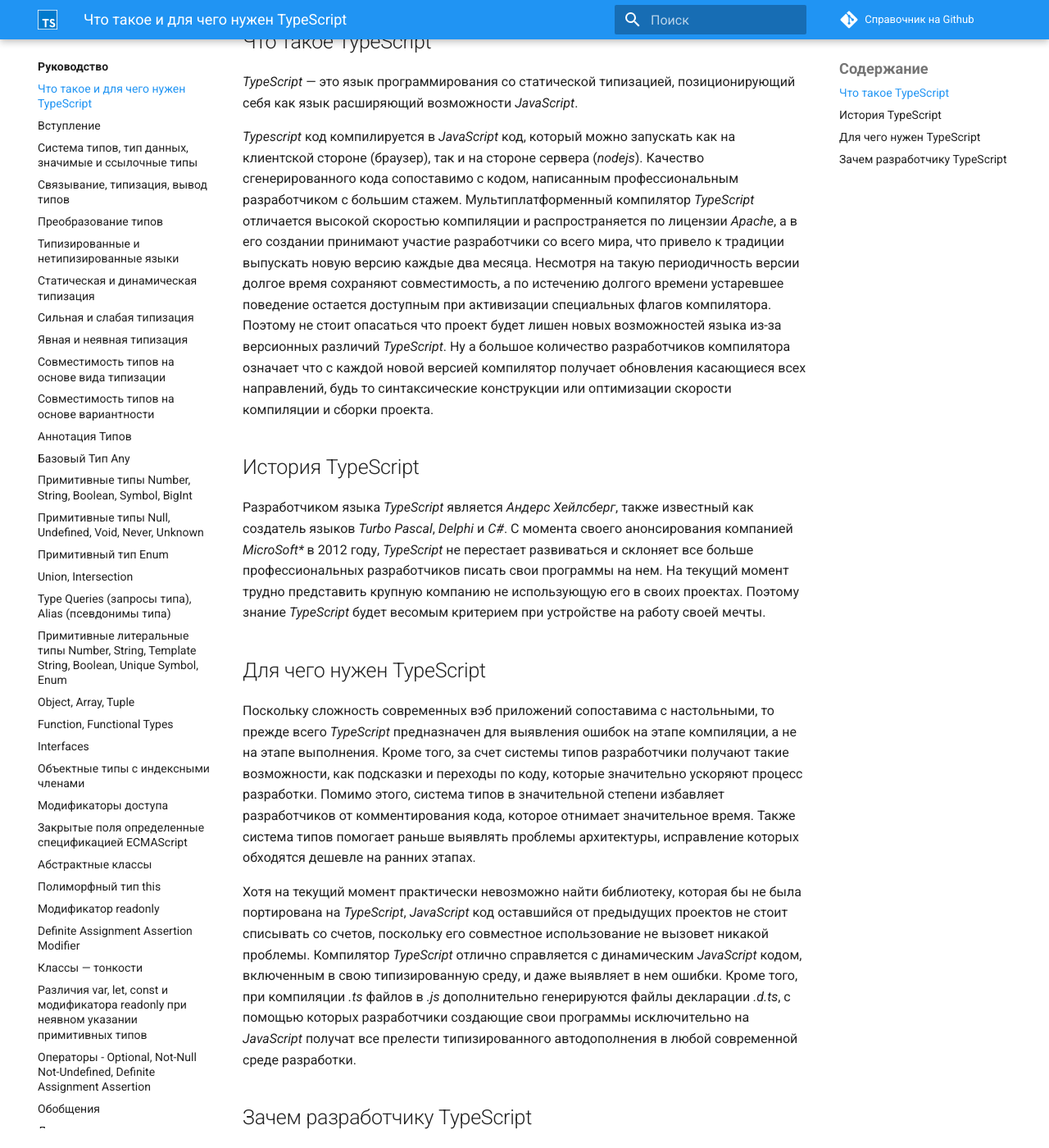
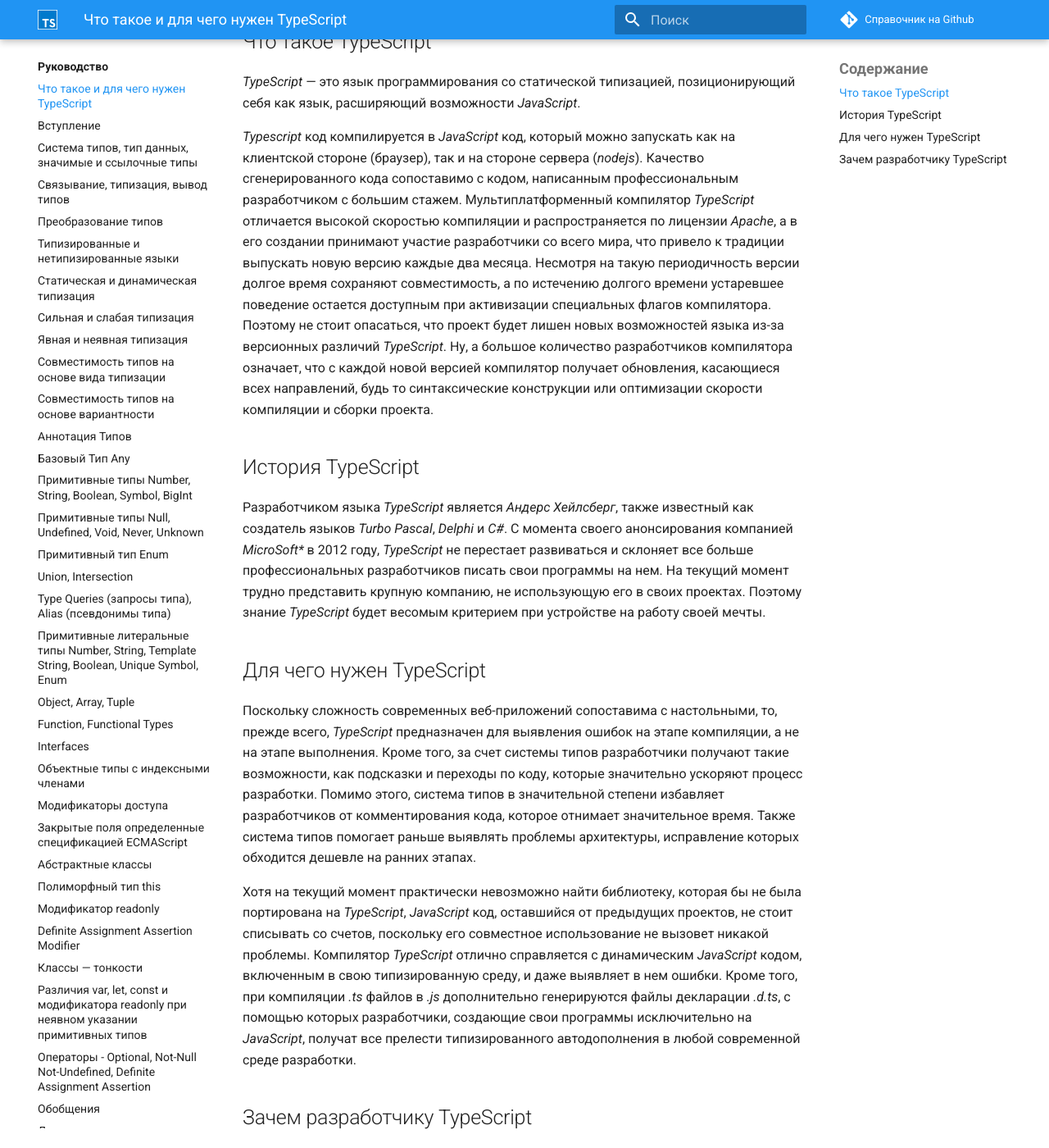
Before and after one commit to xsltdev/scriptdev.ru, an MkDocs documentation site: the page built from docs/guide/000.md, in a window 1280 px wide and 1400 px high, scrolled down 465 px. Shown: the whole window at 82% size. Built offline with MkDocs 1.6.1 and Material for MkDocs 9.7.7, drawn with Linux system fonts in a browser that asks for light colours; comment, search, counter and statistics services are not loaded; some of the changed text lies outside the part shown.

Commit message:
edited mistakes

```diff
--- a/docs/guide/000.md
+++ b/docs/guide/000.md
@@ -1,29 +1,29 @@
 # Что такое и для чего нужен TypeScript
 
-Поскольку постижение всего нового занимает много драгоценного времени и сил, то человек прежде чем сделать выбор должен взвесить все "за" и "против". Чем больше у него сопряженного опыта тем легче будет принять решение. Это означает что недавно присоединившимся к _JavaScript_ сообществу будет наиболее полезно начать свое погружение в _TypeScript_ с подтверждения правильности своего выбора. Кроме того данная глава сможет ответить на многие вопросы опытных разработчиков которые обдумывают использование данного языка при создании очередного проекта. Поэтому обойдемся без затягивания и начнем по порядку разбирать самые часто возникающие вопросы связанные с _TypeScript_.
+Поскольку постижение всего нового занимает много драгоценного времени и сил, то человек прежде чем сделать выбор должен взвесить все "за" и "против". Чем больше у него сопряженного опыта, тем легче будет принять решение. Это означает, что недавно присоединившимся к _JavaScript_ сообществу будет наиболее полезно начать свое погружение в _TypeScript_ с подтверждения правильности своего выбора. Кроме того, данная глава сможет ответить на многие вопросы опытных разработчиков, которые обдумывают использование данного языка при создании очередного проекта. Поэтому обойдемся без затягивания и начнем по порядку разбирать самые часто возникающие вопросы, связанные с _TypeScript_.
 
 ## Что такое TypeScript
 
-_TypeScript_ — это язык программирования со статической типизацией, позиционирующий себя как язык расширяющий возможности _JavaScript_.
+_TypeScript_ — это язык программирования со статической типизацией, позиционирующий себя как язык, расширяющий возможности _JavaScript_.
 
-_Typescript_ код компилируется в _JavaScript_ код, который можно запускать как на клиентской стороне (браузер), так и на стороне сервера (_nodejs_). Качество сгенерированного кода сопоставимо с кодом, написанным профессиональным разработчиком с большим стажем. Мультиплатформенный компилятор _TypeScript_ отличается высокой скоростью компиляции и распространяется по лицензии _Apache_, а в его создании принимают участие разработчики со всего мира, что привело к традиции выпускать новую версию каждые два месяца. Несмотря на такую периодичность версии долгое время сохраняют совместимость, а по истечению долгого времени устаревшее поведение остается доступным при активизации специальных флагов компилятора. Поэтому не стоит опасаться что проект будет лишен новых возможностей языка из-за версионных различий _TypeScript_. Ну а большое количество разработчиков компилятора означает что с каждой новой версией компилятор получает обновления касающиеся всех направлений, будь то синтаксические конструкции или оптимизации скорости компиляции и сборки проекта.
+_Typescript_ код компилируется в _JavaScript_ код, который можно запускать как на клиентской стороне (браузер), так и на стороне сервера (_nodejs_). Качество сгенерированного кода сопоставимо с кодом, написанным профессиональным разработчиком с большим стажем. Мультиплатформенный компилятор _TypeScript_ отличается высокой скоростью компиляции и распространяется по лицензии _Apache_, а в его создании принимают участие разработчики со всего мира, что привело к традиции выпускать новую версию каждые два месяца. Несмотря на такую периодичность версии долгое время сохраняют совместимость, а по истечению долгого времени устаревшее поведение остается доступным при активизации специальных флагов компилятора. Поэтому не стоит опасаться, что проект будет лишен новых возможностей языка из-за версионных различий _TypeScript_. Ну, а большое количество разработчиков компилятора означает, что с каждой новой версией компилятор получает обновления, касающиеся всех направлений, будь то синтаксические конструкции или оптимизации скорости компиляции и сборки проекта.
 
 ## История TypeScript
 
-Разработчиком языка _TypeScript_ является _Андерс Хейлсберг_, также известный как создатель языков _Turbo Pascal_, _Delphi_ и _C#_. С момента своего анонсирования компанией _MicroSoft\*_ в 2012 году, _TypeScript_ не перестает развиваться и склоняет все больше профессиональных разработчиков писать свои программы на нем. На текущий момент трудно представить крупную компанию не использующую его в своих проектах. Поэтому знание _TypeScript_ будет весомым критерием при устройстве на работу своей мечты.
+Разработчиком языка _TypeScript_ является _Андерс Хейлсберг_, также известный как создатель языков _Turbo Pascal_, _Delphi_ и _C#_. С момента своего анонсирования компанией _MicroSoft\*_ в 2012 году, _TypeScript_ не перестает развиваться и склоняет все больше профессиональных разработчиков писать свои программы на нем. На текущий момент трудно представить крупную компанию, не использующую его в своих проектах. Поэтому знание _TypeScript_ будет весомым критерием при устройстве на работу своей мечты.
 
 ## Для чего нужен TypeScript
 
-Поскольку сложность современных вэб приложений сопоставима с настольными, то прежде всего _TypeScript_ предназначен для выявления ошибок на этапе компиляции, а не на этапе выполнения. Кроме того, за счет системы типов разработчики получают такие возможности, как подсказки и переходы по коду, которые значительно ускоряют процесс разработки. Помимо этого, система типов в значительной степени избавляет разработчиков от комментирования кода, которое отнимает значительное время. Также система типов помогает раньше выявлять проблемы архитектуры, исправление которых обходятся дешевле на ранних этапах.
+Поскольку сложность современных веб-приложений сопоставима с настольными, то, прежде всего, _TypeScript_ предназначен для выявления ошибок на этапе компиляции, а не на этапе выполнения. Кроме того, за счет системы типов разработчики получают такие возможности, как подсказки и переходы по коду, которые значительно ускоряют процесс разработки. Помимо этого, система типов в значительной степени избавляет разработчиков от комментирования кода, которое отнимает значительное время. Также система типов помогает раньше выявлять проблемы архитектуры, исправление которых обходится дешевле на ранних этапах.
 
-Хотя на текущий момент практически невозможно найти библиотеку, которая бы не была портирована на _TypeScript_, _JavaScript_ код оставшийся от предыдущих проектов не стоит списывать со счетов, поскольку его совместное использование не вызовет никакой проблемы. Компилятор _TypeScript_ отлично справляется с динамическим _JavaScript_ кодом, включенным в свою типизированную среду, и даже выявляет в нем ошибки. Кроме того, при компиляции _.ts_ файлов в _.js_ дополнительно генерируются файлы декларации _.d.ts_, с помощью которых разработчики создающие свои программы исключительно на _JavaScript_ получат все прелести типизированного автодополнения в любой современной среде разработки.
+Хотя на текущий момент практически невозможно найти библиотеку, которая бы не была портирована на _TypeScript_, _JavaScript_ код, оставшийся от предыдущих проектов, не стоит списывать со счетов, поскольку его совместное использование не вызовет никакой проблемы. Компилятор _TypeScript_ отлично справляется с динамическим _JavaScript_ кодом, включенным в свою типизированную среду, и даже выявляет в нем ошибки. Кроме того, при компиляции _.ts_ файлов в _.js_ дополнительно генерируются файлы декларации _.d.ts_, с помощью которых разработчики, создающие свои программы исключительно на _JavaScript_, получат все прелести типизированного автодополнения в любой современной среде разработки.
 
 ## Зачем разработчику TypeScript
 
 _TypeScript_ значительно сокращает время на устранение ошибок и выявление багов, которые порой не так просто отыскать в динамической среде _JavaScript_.
 
-В случае, если для разработчика _TypeScript_ является первым типизированным языком, следует знать, что его изучение значительно ускорит процесс профессионального роста поскольку типизированный мир открывает аспекты программирования неочевидные в динамических языках.
+В случае, если для разработчика _TypeScript_ является первым типизированным языком, следует знать, что его изучение значительно ускорит процесс профессионального роста, поскольку типизированный мир открывает аспекты программирования неочевидные в динамических языках.
 
-Помимо этого, _TypeScript_ позволяет писать более понятный и читаемый код максимально описывающий предметную область, за счет чего архитектура приложения становится более выраженной, а разработка неявно увеличивает профессиональный уровень программиста.
+Помимо этого, _TypeScript_ позволяет писать более понятный и читаемый код, максимально описывающий предметную область, за счет чего архитектура приложения становится более выраженной, а разработка неявно увеличивает профессиональный уровень программиста.
 
 Всё это, в своей совокупности, сокращает время разработки программы, снижая её стоимость и предоставляя разработчикам возможность поскорее приступить к реализации нового и ещё более интересного проекта.
```
